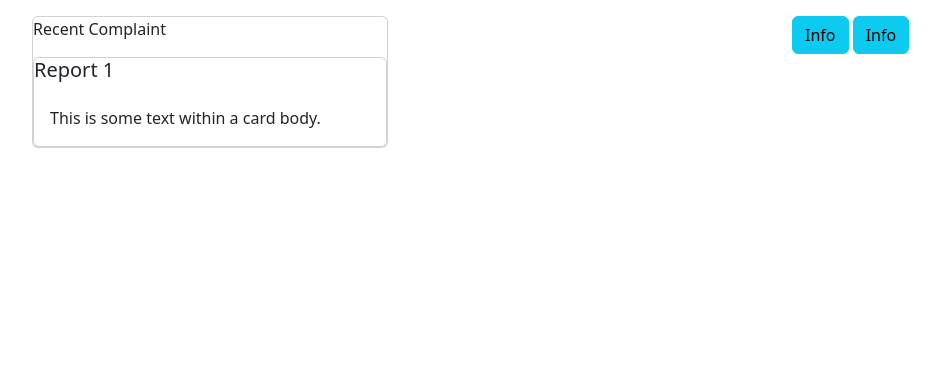
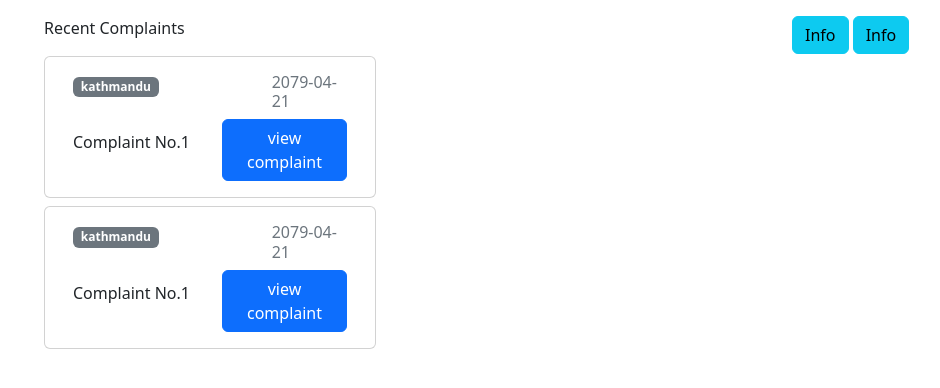
Before and after one commit to AshishAcharya083/e-gunaso, a Flask app: page / in a window 1280 px wide. Shown: the part 56-444 px from the top of the page, without its empty margins (50-990 px from the left). Run offline with Flask 2, Linux system fonts and the light colour scheme.

Commit message:
update index.html

```diff
--- a/templates/index.html
+++ b/templates/index.html
@@ -33,14 +33,67 @@
         <div class="row justify-content-between">
           <div class="col-4">
             <!-- recent posted report -->
-        <div class="card">
-          <div class="card-title">Recent Complaint</div>
-          <div class="card mt-2">
-            <h5 class="card-title">Report 1</h5>
+        <div class="container">
+
+          <p>Recent Complaints</p>
+          <!-- Complaint no.1 -->
+          <div class="card mb-2">
+
             <div class="card-body">
-              This is some text within a card body.
+              <!-- nagarpalika/gabisa and timestamp of complaint created -->
+            <div class="container">
+              <div class="row justify-content-between">
+                <div class="col-4">
+                  <span class="badge text-bg-secondary">kathmandu</span>
+                </div>
+                <div class="col-4">
+                  <h6 class="text-muted">2079-04-21</h6>
+                </div>
+              </div>
+
+              <!-- complaint title and view button -->
+              <div class="row align-items-center justify-content-between">
+                <div class="col-6 align-self-center">
+                  <p>Complaint No.1</p>
+                </div>
+                <div class="col-6">
+                  <button type="button" class="btn btn-primary">view complaint</button>
+                </div>
+              </div>
+            </div>
             </div>
           </div>
+
+
+          <!-- Complaint No.2 -->
+          <div class="card">
+
+            <div class="card-body">
+              <!-- nagarpalika/gabisa and timestamp of complaint created -->
+            <div class="container">
+              <div class="row justify-content-between">
+                <div class="col-4">
+                  <span class="badge text-bg-secondary">kathmandu</span>
+                </div>
+                <div class="col-4">
+                  <h6 class="text-muted">2079-04-21</h6>
+                </div>
+              </div>
+
+              <!-- complaint title and view button -->
+              <div class="row align-items-center justify-content-between">
+                <div class="col-6 align-self-center">
+                  <p>Complaint No.1</p>
+                </div>
+                <div class="col-6">
+                  <button type="button" class="btn btn-primary">view complaint</button>
+                </div>
+              </div>
+            </div>
+            </div>
+          </div>
+
+
         </div>
           </div>
 
```
